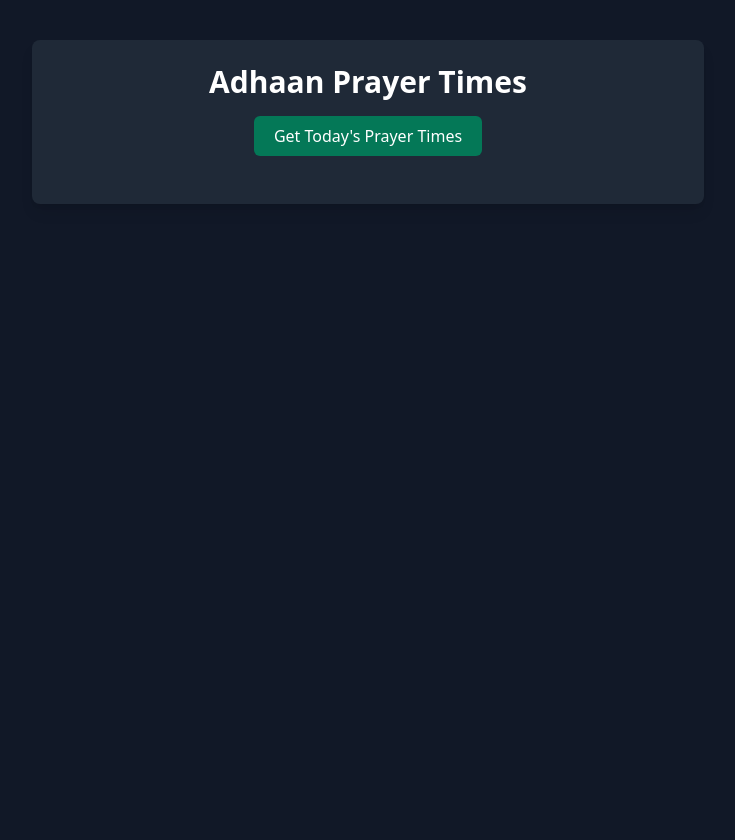
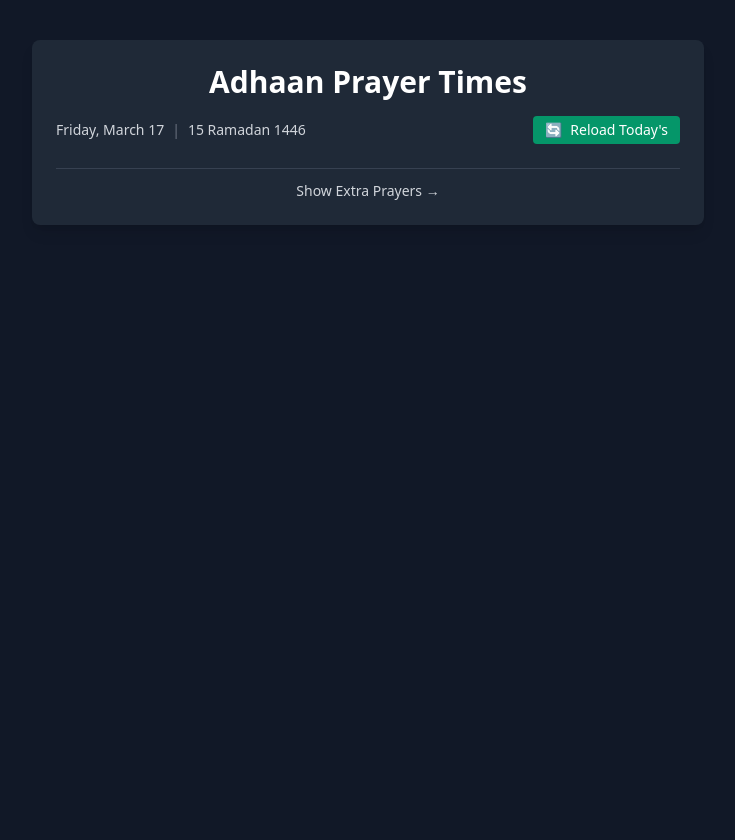
Before and after one commit to aqeelmozumder/Adhaan-APP, a FastAPI app: page / in a window 1280 px wide. Shown: the whole page, without its empty margins (272-1007 px from the left). Before the commit the page ends 204 px from the top, so only its background shows below. Run offline with FastAPI, Linux system fonts and the light colour scheme; some libraries are stand-ins or nearby versions.

Commit message:
Latest Changes
Latest Changes

```diff
--- a/static/js/displayPrayerTimes.js
+++ b/static/js/displayPrayerTimes.js
@@ -1,61 +1,73 @@
-import { getPrayerEmoji, getClosestPrayer } from "./utils.js";
+// displayPrayerTimes.js
+import { getPrayerEmoji, getClosestPrayer, isExtraPrayer } from './utils.js';
+
+let extrasVisible = true;
 
 export function displayPrayerTimes(data) {
     const outputElem = document.getElementById("output");
+    const nextPrayerBox = document.getElementById("next-prayer-box");
+    const nextPrayerLabel = document.getElementById("next-prayer-label");
+    const toggleBtn = document.getElementById("toggle-extras");
+    const calcMethodElem = document.getElementById("calculation-method");
 
     if (data.error) {
         outputElem.innerHTML = `<p class="text-red-400">${data.error}</p>`;
         return;
     }
 
-    let calculationMethod = data.calculation_method || "Unknown Method";
-    let prayerTimes = data.prayer_times;
+    const { calculation_method, prayer_times, gregorian_date, hijri_date } = data;
 
-    delete prayerTimes["Sunset"];
+    // Update dates
+    document.getElementById("gregorian-date").innerText = gregorian_date || "";
+    document.getElementById("hijri-date").innerText = hijri_date || "";
 
-    let toggleExtras = document.getElementById("toggle-extras");
-    let showExtras = toggleExtras ? toggleExtras.checked : true;
+    // Update calculation method footer
+    calcMethodElem.innerHTML = `Time Calculation Method: <strong class="text-white">${calculation_method}</strong>`;
 
-    const extraPrayers = ["Imsak", "Midnight", "Firstthird", "Lastthird"];
+    // Determine closest prayer
+    const closest = getClosestPrayer(prayer_times);
 
-    let closestPrayer = getClosestPrayer(prayerTimes, extraPrayers);
+    // Update next prayer box
+    if (closest) {
+        nextPrayerBox.classList.remove("hidden");
+        nextPrayerLabel.innerText = `${closest.name} at ${closest.time}`;
+    } else {
+        nextPrayerBox.classList.add("hidden");
+    }
 
+    // Update toggle button text
+    toggleBtn.innerText = extrasVisible ? "Hide Extra Prayers ←" : "Show Extra Prayers →";
+
+    // Generate prayer table
     let html = `
-        <p class="text-md text-gray-200">Time Calculation Method: <strong>${calculationMethod}</strong></p>
-
-        <div class="mt-2 mb-4 text-center">
-            <label class="text-gray-200 cursor-pointer">
-                <input type="checkbox" id="toggle-extras" class="mr-2">
-                Show Extra Prayers (Imsak, Midnight, First Third, Last Third)
-            </label>
-        </div>
-
         <table class="w-full mt-4 border-collapse border border-gray-500 shadow-md">
             <thead>
                 <tr class="bg-emerald-700 text-white">
-                    <th class="p-3 border">Prayer</th>
-                    <th class="p-3 border">Time</th>
+                    <th class="p-3 border text-left">Prayer</th>
+                    <th class="p-3 border text-left">Time</th>
                 </tr>
             </thead>
             <tbody class="bg-gray-800 text-gray-200">
     `;
 
-    for (let [prayer, time] of Object.entries(prayerTimes)) {
-        let shouldHide = extraPrayers.includes(prayer) && !showExtras;
-        if (shouldHide) continue;
-
-        let highlightClass = (prayer === closestPrayer) ? "bg-orange-600 text-white font-bold animate-pulse" : "hover:bg-sky-600 transition";
-        let emoji = getPrayerEmoji(prayer);
+    for (let [prayer, time] of Object.entries(prayer_times)) {
+        if (!extrasVisible && isExtraPrayer(prayer)) continue;
 
         html += `
-            <tr class="${highlightClass}">
-                <td class="p-3 border font-semibold">${emoji} ${prayer}</td>
+            <tr class="hover:bg-sky-600 transition">
+                <td class="p-3 border font-semibold">${getPrayerEmoji(prayer)} ${prayer}</td>
                 <td class="p-3 border">${time}</td>
             </tr>`;
     }
 
     html += `</tbody></table>`;
     outputElem.innerHTML = html;
+}
 
-    document.getElementById("toggle-extras").checked = showExtras;
-}
+// Toggle extra prayers and re-render
+window.toggleExtras = function () {
+    extrasVisible = !extrasVisible;
+    if (window.cachedPrayerData) {
+        displayPrayerTimes(window.cachedPrayerData);
+    }
+};
--- a/static/js/eventListeners.js
+++ b/static/js/eventListeners.js
@@ -1,11 +1,10 @@
-import { cache } from "./fetchPrayerTimes.js";
 import { displayPrayerTimes } from "./displayPrayerTimes.js";
 
 document.addEventListener("DOMContentLoaded", function () {
     document.body.addEventListener("change", (event) => {
         if (event.target.id === "toggle-extras") {
-            if (cache.data) {
-                displayPrayerTimes(cache.data);
+            if (window.cachedPrayerData) {
+                displayPrayerTimes(window.cachedPrayerData);
             }
         }
     });
--- a/static/js/fetchPrayerTimes.js
+++ b/static/js/fetchPrayerTimes.js
@@ -1,7 +1,5 @@
-import { displayPrayerTimes } from "./displayPrayerTimes.js";
-
-// ✅ Instead of exporting a primitive value, use an object
-export const cache = { data: null };
+// fetchPrayerTimes.js
+import { displayPrayerTimes } from './displayPrayerTimes.js';
 
 export async function getPrayerTimes() {
     const outputElem = document.getElementById("output");
@@ -9,62 +7,34 @@
     const loadingMessage = document.getElementById("loading-message");
     const fetchButton = document.getElementById("fetch-button");
 
-    let today = new Date();
-    let formattedDate = today.toLocaleDateString("en-US", {
-        weekday: "long", year: "numeric", month: "long", day: "numeric"
+    const today = new Date();
+    const formattedDate = today.toLocaleDateString("en-US", {
+        weekday: "long",
+        year: "numeric",
+        month: "long",
+        day: "numeric"
     });
+    loadingMessage.innerText = `Fetching today's (${formattedDate}) prayer times...`;
 
-    loadingMessage.innerText = `Fetching today's (${formattedDate}) prayer times...`;
-    fetchButton.innerText = "Reload Today's Prayer Times";
-
-    // ✅ Show loading spinner & disable button
     loadingSpinner.classList.remove("hidden");
     outputElem.innerHTML = "";
     fetchButton.disabled = true;
     fetchButton.classList.add("opacity-50", "cursor-not-allowed");
 
-    if (navigator.geolocation) {
-        navigator.geolocation.getCurrentPosition(async function(position) {
-            let lat = position.coords.latitude;
-            let lon = position.coords.longitude;
+    try {
+        const position = await new Promise((resolve, reject) => {
+            navigator.geolocation.getCurrentPosition(resolve, reject);
+        });
 
-            try {
-                let response = await fetch(`/prayer-times/?latitude=${lat}&longitude=${lon}`);
-                let data = await response.json();
+        const lat = position.coords.latitude;
+        const lon = position.coords.longitude;
+        const response = await fetch(`/prayer-times/?latitude=${lat}&longitude=${lon}`);
+        const data = await response.json();
 
-                if (!response.ok || data.error) {
-                    throw new Error("Invalid response from API");
-                }
-
-                cache.data = data; // ✅ Updates the exported object
-                displayPrayerTimes(data);
-            } catch (error) {
-                outputElem.innerHTML = `<p class="text-red-400">Error fetching prayer times.</p>`;
-            } finally {
-                loadingSpinner.classList.add("hidden");
-                fetchButton.disabled = false;
-                fetchButton.classList.remove("opacity-50", "cursor-not-allowed");
-            }
-        }, function(error) {
-            fetchPrayerTimesByIP();
-        });
-    } else {
-        fetchPrayerTimesByIP();
-    }
-}
-
-export async function fetchPrayerTimesByIP() {
-    const outputElem = document.getElementById("output");
-    const loadingSpinner = document.getElementById("loading-spinner");
-    const fetchButton = document.getElementById("fetch-button");
-
-    try {
-        let response = await fetch(`/prayer-times/`);
-        let data = await response.json();
-
-        cache.data = data; // ✅ Updates the exported object
+        window.cachedPrayerData = data;
         displayPrayerTimes(data);
     } catch (error) {
+        console.error("❌ Error fetching prayer times:", error);
         outputElem.innerHTML = `<p class="text-red-400">Error fetching prayer times.</p>`;
     } finally {
         loadingSpinner.classList.add("hidden");
@@ -72,3 +42,6 @@
         fetchButton.classList.remove("opacity-50", "cursor-not-allowed");
     }
 }
+
+// Expose globally for onclick="getPrayerTimes()"
+window.getPrayerTimes = getPrayerTimes;
--- a/static/js/utils.js
+++ b/static/js/utils.js
@@ -1,43 +1,60 @@
-// utils.js - General helper functions used across the app
+// utils.js
 
-export function getFormattedDate() {
-    let today = new Date();
-    return today.toLocaleDateString("en-US", {
-        weekday: "long", year: "numeric", month: "long", day: "numeric"
-    });
+function getPrayerEmoji(prayerName) {
+    const emojis = {
+        Fajr: "🌅",
+        Sunrise: "🌄",
+        Dhuhr: "☀️",
+        Asr: "🌇",
+        Maghrib: "🌆",
+        Isha: "🌙",
+        Imsak: "🕓",
+        Midnight: "🌃",
+        Firstthird: "🌌",
+        Lastthird: "🌠"
+    };
+    return emojis[prayerName] || "🕒";
 }
 
-export function getPrayerEmoji(prayer) {
-    const prayerEmojis = {
-        "Fajr": "🌅",
-        "Sunrise": "🌄",
-        "Dhuhr": "☀️",
-        "Asr": "🌇",
-        "Maghrib": "🌆",
-        "Isha": "🌙"
-    };
-    return prayerEmojis[prayer] || "";
-}
+function getClosestPrayer(prayerTimes) {
+    const now = new Date();
+    let closest = null;
+    let minDiff = Infinity;
 
-export function getClosestPrayer(prayerTimes, exclude = []) {
-    let now = new Date();
-    let closestPrayer = null;
-    let closestPrayerTime = null;
-
-    Object.entries(prayerTimes).forEach(([prayer, time]) => {
-        if (exclude.includes(prayer)) return;
+    for (let [name, time] of Object.entries(prayerTimes)) {
+        if (["Sunrise", "Imsak", "Midnight", "Firstthird", "Lastthird"].includes(name)) continue;
 
         let [hour, minute] = time.split(":").map(Number);
         let prayerTime = new Date();
-        prayerTime.setHours(hour);
-        prayerTime.setMinutes(minute);
-        prayerTime.setSeconds(0);
+        prayerTime.setHours(hour, minute, 0);
 
-        if (closestPrayerTime === null || Math.abs(prayerTime - now) < Math.abs(closestPrayerTime - now)) {
-            closestPrayer = prayer;
-            closestPrayerTime = prayerTime;
+        let diff = Math.abs(prayerTime - now);
+        if (diff < minDiff) {
+            minDiff = diff;
+            closest = { name, time };
         }
-    });
+    }
 
-    return closestPrayer;
+    return closest;
 }
+
+function formatHijriDate(hijriObj) {
+    return `${hijriObj.day} ${hijriObj.month.en} ${hijriObj.year} AH`;
+}
+
+function formatGregorianDate(dateObj) {
+    const options = { weekday: "long", year: "numeric", month: "long", day: "numeric" };
+    return new Date(dateObj.gregorian).toLocaleDateString("en-US", options);
+}
+
+function isExtraPrayer(prayerName) {
+    return ["Imsak", "Midnight", "Firstthird", "Lastthird"].includes(prayerName);
+}
+
+export {
+    getPrayerEmoji,
+    getClosestPrayer,
+    formatHijriDate,
+    formatGregorianDate,
+    isExtraPrayer
+};
--- a/templates/index.html
+++ b/templates/index.html
@@ -11,27 +11,50 @@
     <script src="/static/js/eventListeners.js" type="module"></script>
     <script src="https://cdn.tailwindcss.com"></script>
 </head>
-<body class="bg-gray-900 text-gray-100 font-sans">
+<body class="bg-gray-900 text-gray-100 font-sans min-h-screen">
+    <div class="max-w-2xl mx-auto mt-10 p-6 bg-gray-800 shadow-lg rounded-lg">
+        <!-- Title -->
+        <h1 class="text-3xl font-bold text-white text-center mb-4">Adhaan Prayer Times</h1>
 
-    <div class="max-w-2xl mx-auto mt-10 p-6 bg-gray-800 shadow-lg rounded-lg text-center">
-        <h1 class="text-3xl font-bold text-white mb-4">Adhaan Prayer Times</h1>
+        <!-- Header Section -->
+        <div class="flex justify-between items-center mb-4 text-sm text-gray-300">
+            <div class="flex items-center gap-2">
+                <span id="gregorian-date">Friday, March 17</span>
+                <span class="text-gray-500">|</span>
+                <span id="hijri-date">15 Ramadan 1446</span>
+            </div>
+            <button id="fetch-button" onclick="getPrayerTimes()" class="bg-emerald-600 hover:bg-emerald-700 text-white px-3 py-1 rounded flex items-center gap-2 transition text-sm">
+                🔄 <span>Reload Today's</span>
+            </button>
+        </div>
 
-        <button id="fetch-button" onclick="getPrayerTimes()"
-            class="px-5 py-2 bg-emerald-700 text-white rounded-md hover:bg-sky-700 transition">
-            Get Today's Prayer Times
-        </button>
+        <!-- Next Prayer Box -->
+        <div id="next-prayer-box" class="bg-gray-700 text-white rounded-lg px-4 py-2 mb-4 shadow flex justify-between items-center hidden">
+            <div>
+                <div class="text-sm text-gray-300">Next Prayer</div>
+                <strong id="next-prayer-label" class="text-lg"></strong>
+            </div>
+        </div>
 
         <!-- Loading Spinner -->
-        <div id="loading-spinner" class="hidden mt-4">
+        <div id="loading-spinner" class="hidden mt-4 text-center">
             <svg class="animate-spin h-8 w-8 text-white mx-auto" xmlns="http://www.w3.org/2000/svg" fill="none" viewBox="0 0 24 24">
                 <circle class="opacity-25" cx="12" cy="12" r="10" stroke="currentColor" stroke-width="4"></circle>
                 <path class="opacity-75" fill="currentColor" d="M4 12a8 8 0 018-8v8H4z"></path>
             </svg>
-            <p id="loading-message" class="text-gray-300 mt-2">Fetching prayer times...</p>
+            <p id="loading-message" class="text-gray-300 mt-2">Fetching today's prayer times...</p>
         </div>
 
-        <div id="output" class="mt-6"></div>
+        <!-- Prayer Times Output -->
+        <div id="output" class="mt-4"></div>
+
+        <!-- Time Calculation Method Footer -->
+        <div id="calculation-method" class="mt-6 text-sm text-gray-400 text-center"></div>
+
+        <!-- Show/Hide Extra Prayers Toggle -->
+        <div class="border-t border-gray-700 mt-4 pt-3 text-center text-sm text-gray-300 cursor-pointer hover:text-white" onclick="toggleExtras()" id="toggle-extras">
+            Show Extra Prayers →
+        </div>
     </div>
-
 </body>
 </html>
```
